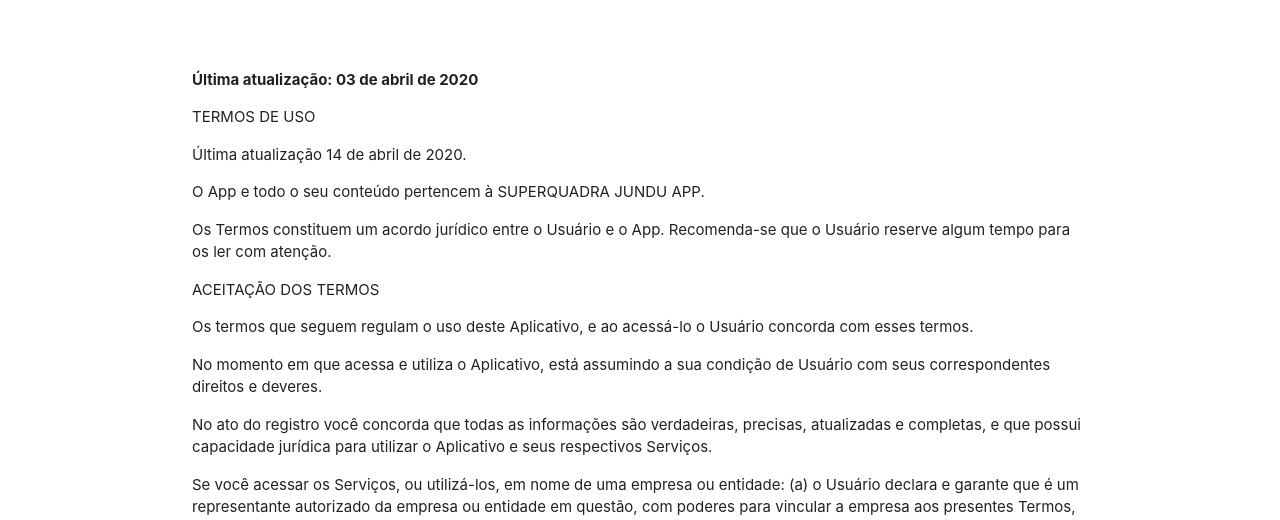
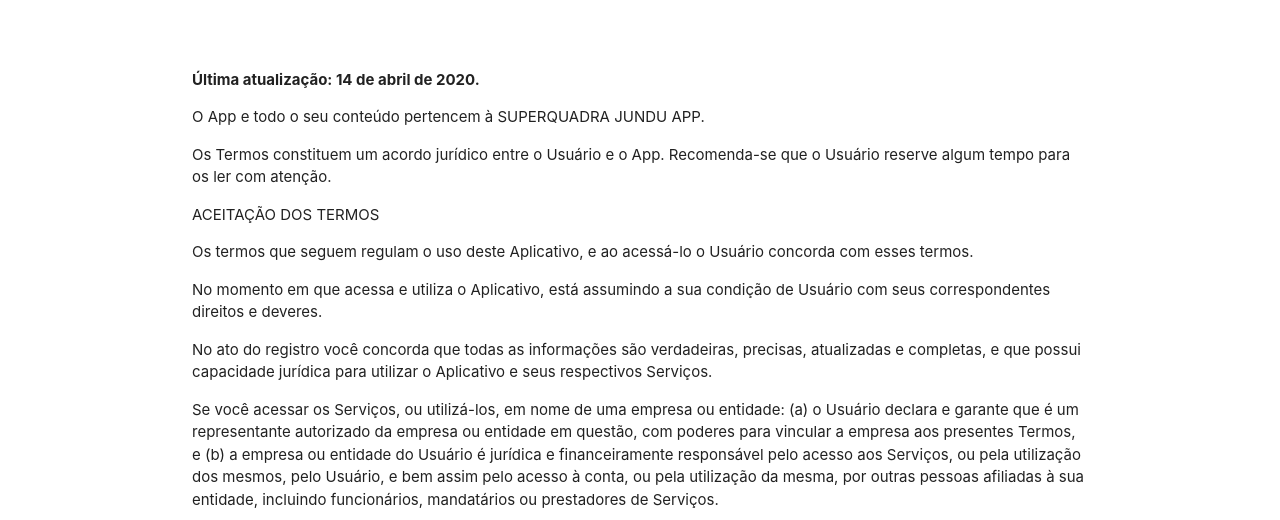
Before and after one commit to superquadrajundu/superquadrajundu.github.io, a plain HTML site: page index.html in a window 1280 px wide. Shown: the part 276-796 px from the top of the page. Drawn offline with nearby package versions, Linux system fonts and the light colour scheme.

Commit message:
fix date

```diff
--- a/index.html
+++ b/index.html
@@ -25,14 +25,10 @@
 
     <div class="container">
         <br><br>
-        <b>Última atualização: 03 de abril de 2020</b>
+        <b>Última atualização: 14 de abril de 2020.</b>
     </div>
 
     <div class="container" id="calibre_link-0">
-        <p class="block_">TERMOS DE USO</p>
-        <p class="block_1"></p>
-        <p class="block_2">Última atualização 14 de abril de 2020.</p>
-        <p class="block_1"></p>
         <p class="block_3"><span class="text_">O App e todo o seu conteúdo pertencem à </span><span
                 class="text_1">SUPERQUADRA JUNDU APP</span><span class="text_">.</span></p>
         <p class="block_4"></p>
```
